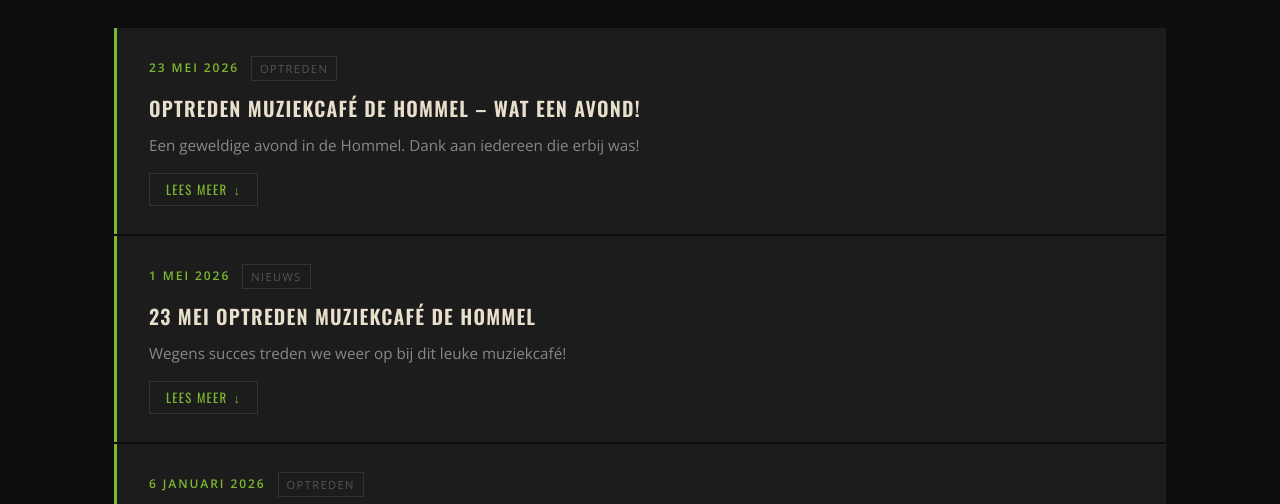
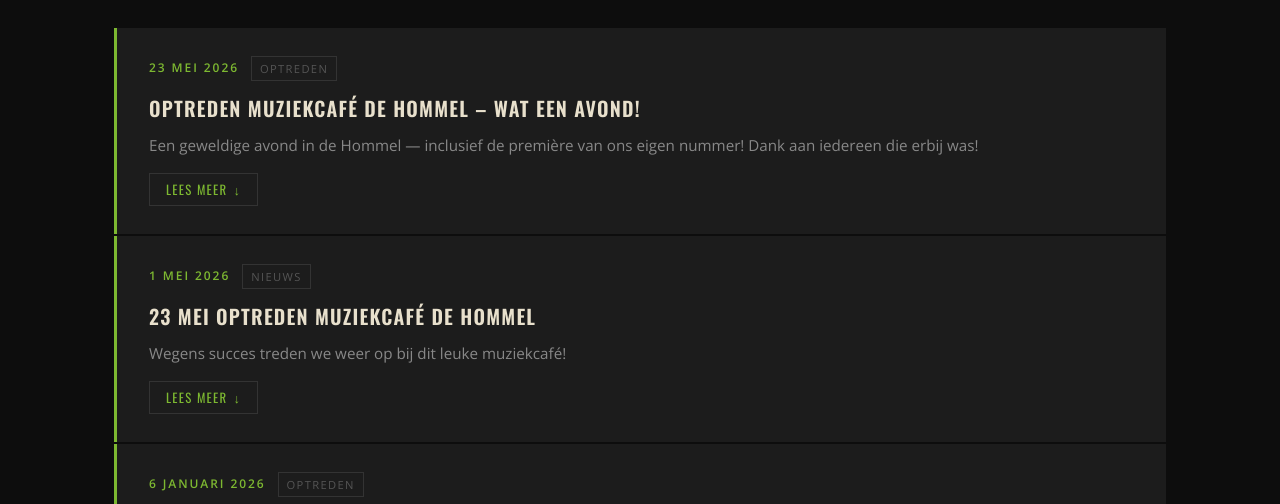
Before and after one commit to thegreex/thegreex-website, a plain HTML site: page index.html in a window 1280 px wide. Shown: the part 3080-3584 px from the top of the page. Drawn offline with nearby package versions, Linux system fonts and the light colour scheme.

Commit message:
Eigen nummer 'The Space Between Now and Then' toegevoegd aan Hommel artikel

```diff
--- a/index.html
+++ b/index.html
@@ -145,12 +145,13 @@
               <span class="news-tag">Optreden</span>
             </div>
             <h3>Optreden Muziekcafé de Hommel – wat een avond!</h3>
-            <p class="news-intro">Een geweldige avond in de Hommel. Dank aan iedereen die erbij was!</p>
+            <p class="news-intro">Een geweldige avond in de Hommel — inclusief de première van ons eigen nummer! Dank aan iedereen die erbij was!</p>
             <button class="news-toggle-btn" aria-label="Meer lezen">Lees meer <span class="toggle-arrow">↓</span></button>
           </div>
           <div class="news-body">
             <div class="news-body-inner">
               <p>Wat een mooie avond was het op 23 mei in Muziekcafé de Hommel! We willen iedereen bedanken die aanwezig was — vrienden, familie en het vaste publiek. Jullie maken het de moeite waard!</p>
+              <p>Een extra bijzonder moment deze avond: we speelden voor het eerst ons eigen nieuwe nummer <strong>The Space Between Now and Then</strong>. Een mijlpaal voor de band!</p>
               <p>Wil je de sfeer nog eens terugbeleven? Bekijk de video's op ons YouTube kanaal.</p>
               <a href="https://www.youtube.com/@TheGreex" target="_blank" class="btn-secondary">Bekijk YouTube →</a>
               <div class="news-photos" style="margin-top: 20px;">
```
